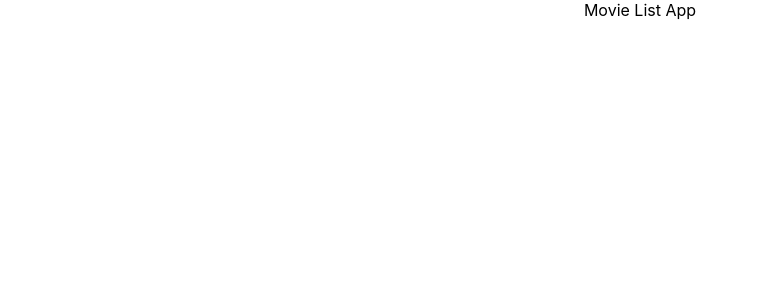
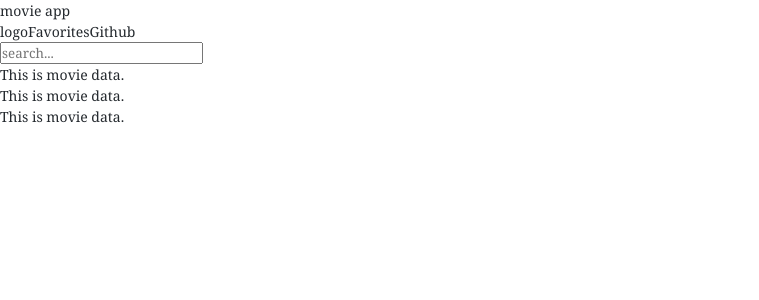
Before and after one commit to sunjus/movie-app, a React (Create React App) app: page / in a window 1280 px wide. Shown: the top 300 px of the page, without its empty margins (0-759 px from the left). Built offline with nearby package versions, Linux system fonts and the light colour scheme.

Commit message:
Formed structure roughly

```diff
--- a/src/App.css
+++ b/src/App.css
@@ -1,3 +1,6 @@
-.App {
-  text-align: center;
+* {
+  box-sizing: border-box;
+  margin: 0;
+  padding: 0;
+  font-family: Cambria, Cochin, Georgia, Times, "Times New Roman", serif;
 }
--- /dev/null
+++ b/src/App.js
@@ -0,0 +1,18 @@
+import './App.css';
+import NavMenu from './components/Header/NavMenu';
+import NavSearch from './components/Header/NavSearch';
+import Movies from './components/MovieList/Movies';
+
+function App() {
+
+  return (
+    <div className="App">
+      movie app
+      <NavMenu />
+      <NavSearch />
+      <Movies />
+    </div>
+  );
+}
+
+export default App;
--- a/src/App.tsx
+++ /dev/null
@@ -1,11 +0,0 @@
-import './App.css';
-
-function App() {
-  return (
-    <div className="App">
-      Movie List App
-    </div>
-  );
-}
-
-export default App;
--- /dev/null
+++ b/src/components/Header/NavMenu.js
@@ -0,0 +1,13 @@
+import React from 'react'
+
+const NavMenu = () => {
+    return (
+        <div>
+            <span>logo</span>
+            <span>Favorites</span>
+            <span>Github</span>
+        </div>
+    )
+}
+
+export  default NavMenu
--- /dev/null
+++ b/src/components/Header/NavSearch.js
@@ -0,0 +1,12 @@
+import React from 'react'
+
+const NavSearch = () => {
+    return (
+        <div>
+            <form className="nav-search">
+                <input className="serach" type="text" placeholder="search..."></input>
+            </form>
+        </div>
+    )
+}
+export default NavSearch
--- /dev/null
+++ b/src/components/MovieList/Movie.js
@@ -0,0 +1,9 @@
+import React from 'react';
+
+const Movie = () => (
+        <div className="movie">
+            This is movie data.
+        </div>
+)
+
+export default Movie;
--- /dev/null
+++ b/src/components/MovieList/Movies.js
@@ -0,0 +1,16 @@
+import React from 'react';
+import Movie from './Movie';
+
+function Movies() {
+    const movies = ["1","2","3"];
+    console.log(movies);
+
+    return <div>
+        {movies.map(movie=>(
+            <Movie />
+        ))}
+    </div>;
+
+}
+
+export default Movies;
--- a/src/index.css
+++ b/src/index.css
@@ -1,13 +1,40 @@
 body {
   margin: 0;
-  font-family: -apple-system, BlinkMacSystemFont, 'Segoe UI', 'Roboto', 'Oxygen',
-    'Ubuntu', 'Cantarell', 'Fira Sans', 'Droid Sans', 'Helvetica Neue',
+  font-family: -apple-system, BlinkMacSystemFont, "Segoe UI", "Roboto", "Oxygen",
+    "Ubuntu", "Cantarell", "Fira Sans", "Droid Sans", "Helvetica Neue",
     sans-serif;
   -webkit-font-smoothing: antialiased;
   -moz-osx-font-smoothing: grayscale;
 }
 
 code {
-  font-family: source-code-pro, Menlo, Monaco, Consolas, 'Courier New',
+  font-family: source-code-pro, Menlo, Monaco, Consolas, "Courier New",
     monospace;
 }
+
+body {
+  font-family: -apple-system, BlinkMacSystemFont, "Segoe UI", Helvetica, Arial,
+    sans-serif, "Apple Color Emoji", "Segoe UI Emoji", "Segoe UI Symbol";
+  font-size: 14px;
+  line-height: 1.5;
+  color: #24292e;
+  background-color: #fff;
+}
+
+.app {
+  flex-direction: column;
+  display: flex;
+  justify-content: center;
+  align-items: center;
+  height: 100vh;
+}
+
+input.error {
+  border-color: red;
+}
+
+.input-feedback {
+  color: red;
+  height: 5px;
+  margin-top: -12px;
+}
--- a/src/index.tsx
+++ b/src/index.js
@@ -11,7 +11,4 @@ ReactDOM.render(
   document.getElementById('root')
 );
 
-// If you want to start measuring performance in your app, pass a function
-// to log results (for example: reportWebVitals(console.log))
-// or send to an analytics endpoint. Learn more: https://bit.ly/CRA-vitals
 reportWebVitals();
```
